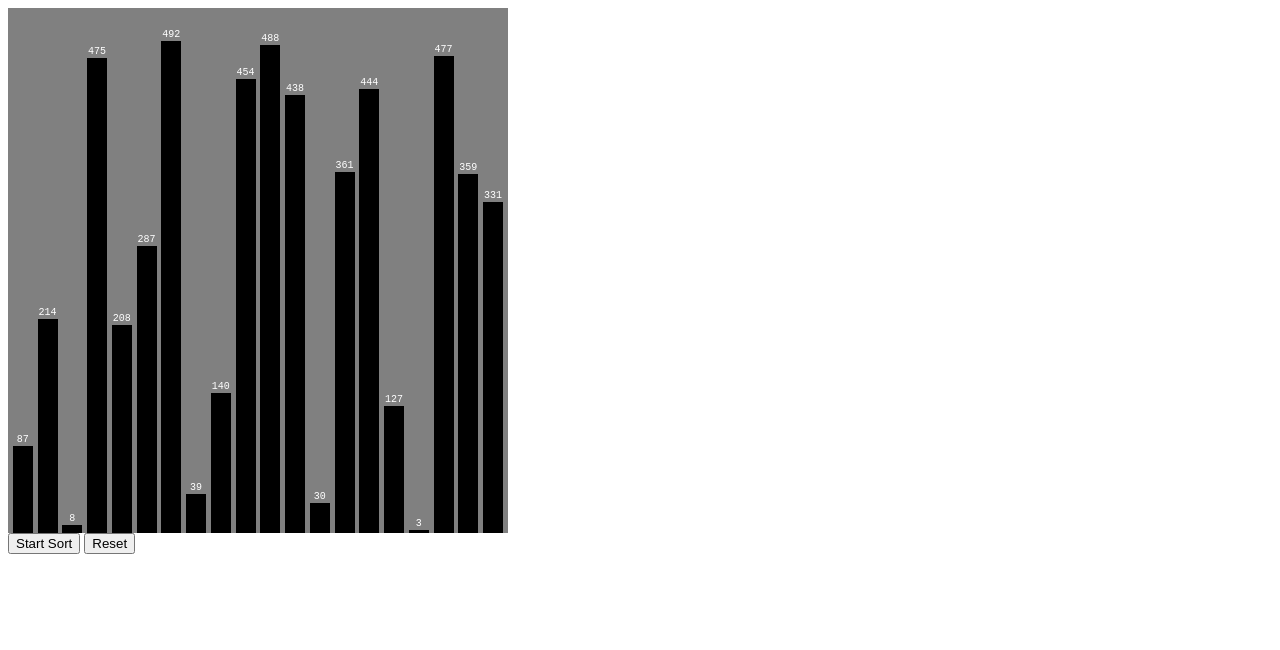
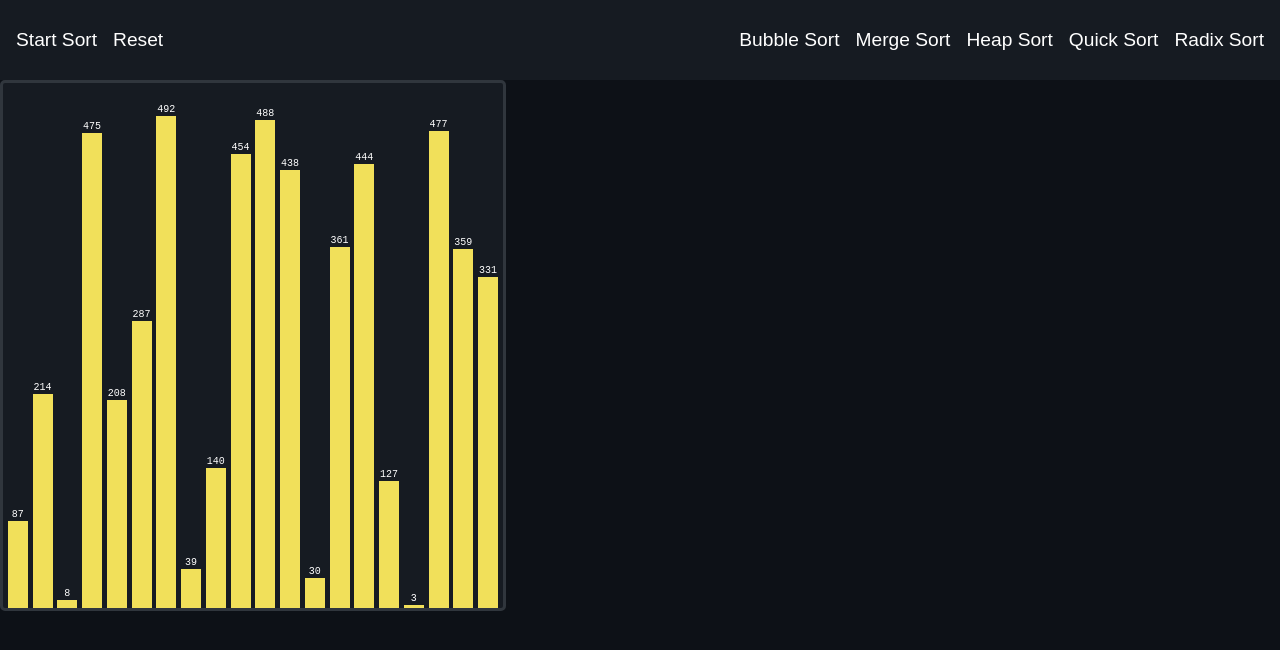
Before and after one commit to joshkat/visualArraySort, a plain HTML site: page index.html in a window 1280 px wide. Drawn offline with Linux system fonts and the light colour scheme.

Commit message:
added dummy buttons and styling

```diff
--- a/index.html
+++ b/index.html
@@ -8,10 +8,21 @@
     <link rel="stylesheet" href="styles.css">
 </head>
 <body>
+    <header>
+        <div class="controlButtons">
+            <button id="startAlgo">Start Sort</button>
+            <button id="reset">Reset</button>
+        </div>
+        <div class="algoSelector">
+            <button id="bubbleSort">Bubble Sort</button>
+            <button id="mergeSort">Merge Sort</button>
+            <button id="heapSort">Heap Sort</button>
+            <button id="quickSort">Quick Sort</button>
+            <button id="radixSort">Radix Sort</button>
+        </div>
+    </header>
     <div id="arrayContainer">
     </div>
-    <button id="startAlgo">Start Sort</button>
-    <button id="reset">Reset</button>
 </body>
 <script src="./script.js"></script>
 </html>
--- a/styles.css
+++ b/styles.css
@@ -1,15 +1,46 @@
+html, body { /*edge to edge boxes!!*/
+    margin:0;
+    padding:0;
+    background-color: #0d1117;
+}
+
+header{
+    display: flex;
+    justify-content: space-between;
+    align-items: center;
+    background-color: #161b22;
+    height: 10vh;
+}
+
+.controlButtons, .algoSelector{
+    margin: 0px 10px 0px 10px;
+}
+
+button{
+    background-color: transparent;
+    border: 0px;
+    color: white;
+    font-size: larger;
+}
+
+button:hover{
+    color: grey;
+}
+
 #arrayContainer{
     display: flex;
     justify-content: space-evenly;
     align-items: flex-end;
-    background-color: grey;
+    background-color: #161b22;
     width: 500px;
     height: 525px;
+    border: solid 3px #30363d;
+    border-radius: 5px;
 }
 
 #arrayContainer div{
     width: 20px;
-    background-color: black;
+    background-color: #f1e05a;
     color: white;
     text-align: center;
     font-family: monospace;
```
